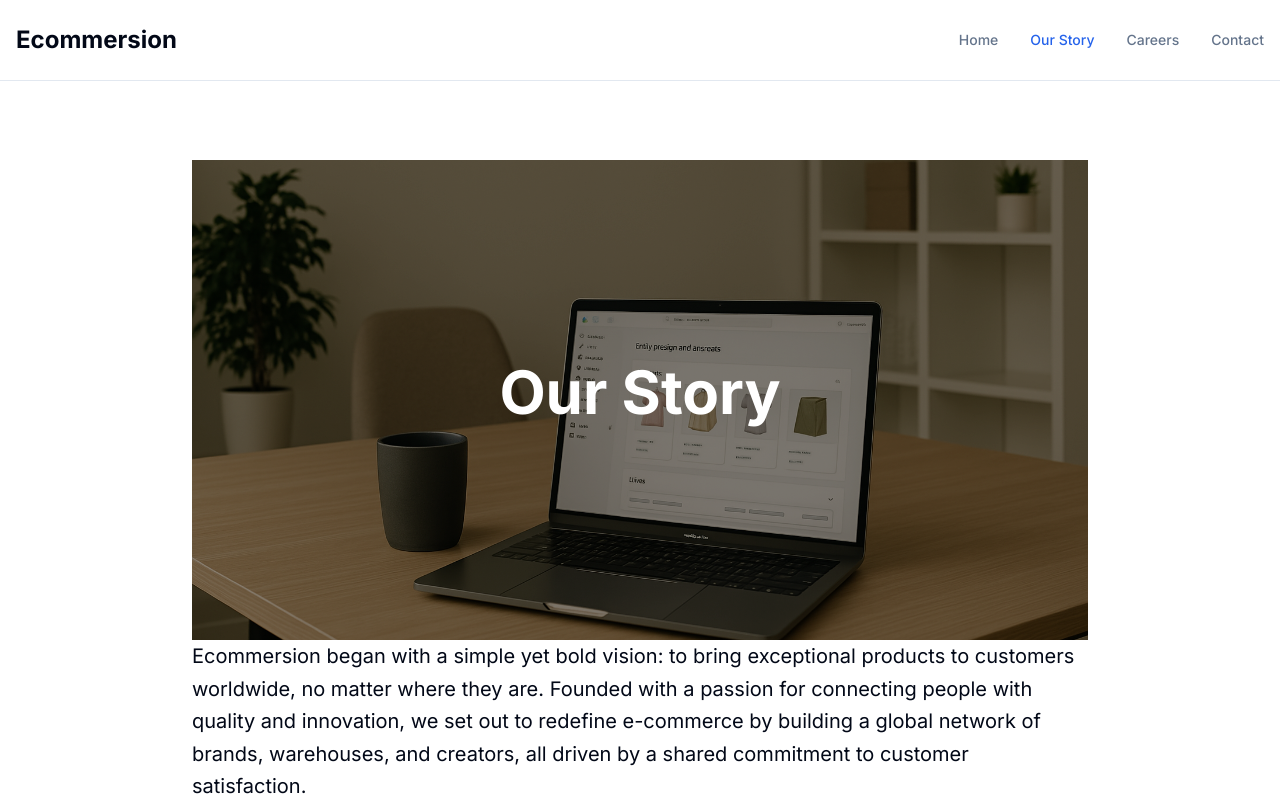
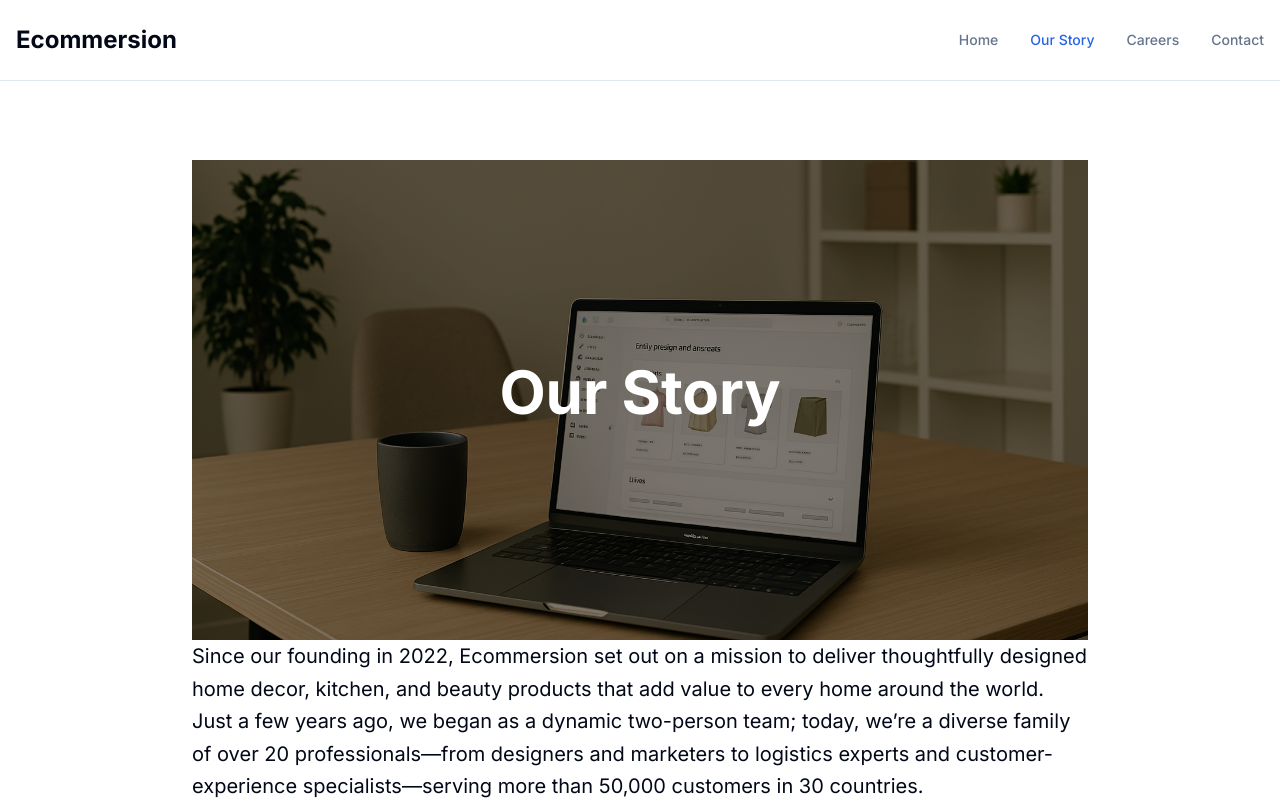
Before and after one commit to Gourmetific/Ecommersion, a Next.js app: page /our-story in a window 1280 px wide. Shown: the top 800 px of the page. Built offline with nearby package versions, Linux system fonts and the light colour scheme.

Commit message:
Update page.tsx

```diff
--- a/app/our-story/page.tsx
+++ b/app/our-story/page.tsx
@@ -27,12 +27,13 @@ export default function OurStory() {
 
         <div className="prose prose-lg max-w-none">
           <p className="text-xl leading-relaxed mb-6">
-            Ecommersion began with a simple yet bold vision: to bring
-            exceptional products to customers worldwide, no matter where they
-            are. Founded with a passion for connecting people with quality and
-            innovation, we set out to redefine e-commerce by building a global
-            network of brands, warehouses, and creators, all driven by a shared
-            commitment to customer satisfaction.
+            Since our founding in 2022, Ecommersion set out on a mission to
+            deliver thoughtfully designed home decor, kitchen, and beauty products
+            that add value to every home around the world. Just a few years ago,
+            we began as a dynamic two-person team; today, we’re a diverse family of over
+            20 professionals—from designers and marketers to logistics experts
+            and customer-experience specialists—serving more than 50,000 customers
+            in 30 countries.
           </p>
           <p className="mb-6">
             From our humble beginnings, we dreamed of a world where unique
```
